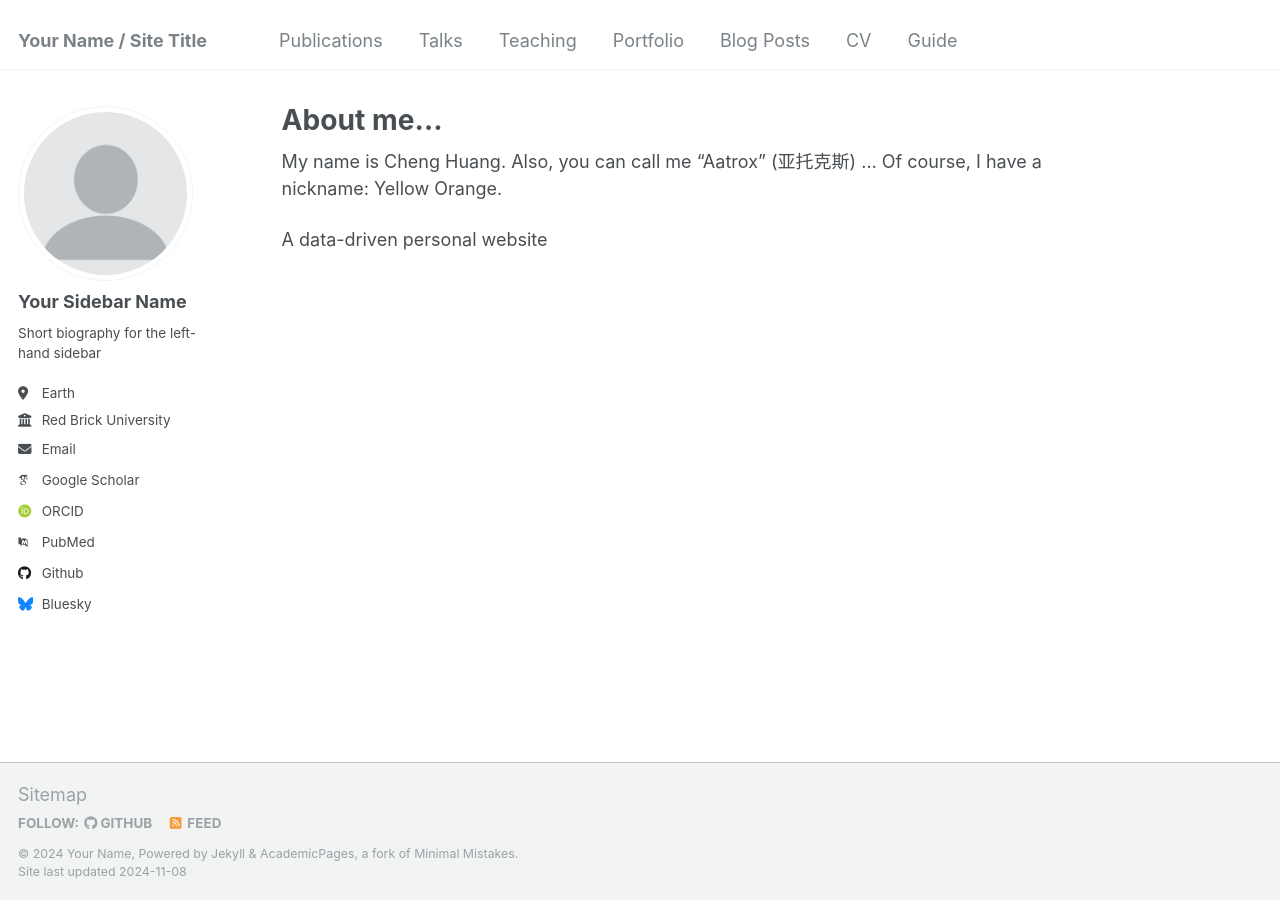
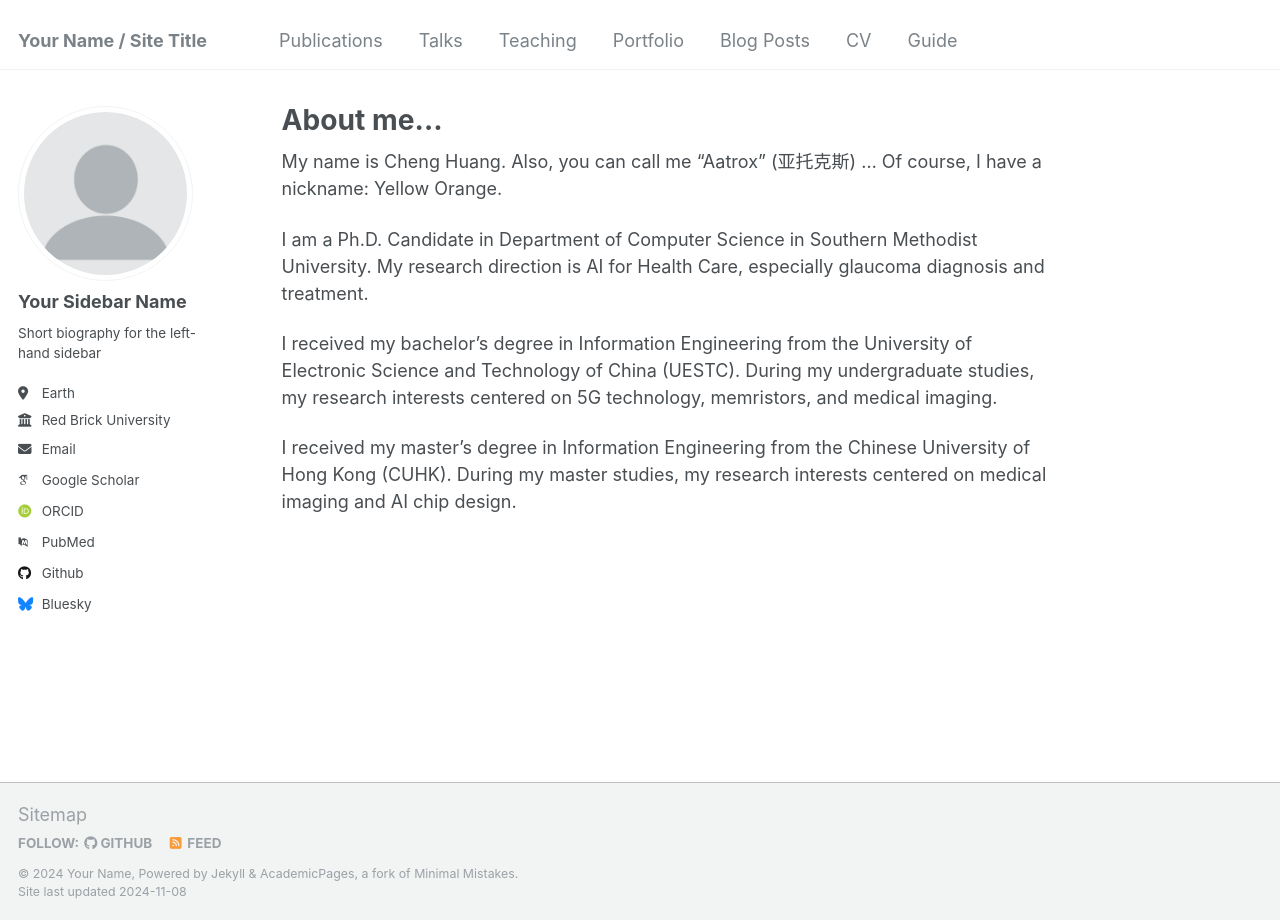
Before and after one commit to CH-YellowOrange/Aatrox-Cheng.github.io, a Jekyll site: the page built from _pages/about.md, in a window 1280 px wide. Built offline with Jekyll 4.4.1, drawn with Linux system fonts in a browser that asks for light colours; some web fonts are replaced.

Commit message:
Update about.md

```diff
--- a/_pages/about.md
+++ b/_pages/about.md
@@ -9,4 +9,8 @@ redirect_from:
 
 My name is Cheng Huang. Also, you can call me "Aatrox" (亚托克斯) ... Of course, I have a nickname: Yellow Orange.
 
-A data-driven personal website
+I am a Ph.D. Candidate in Department of Computer Science in Southern Methodist University. My research direction is AI for Health Care, especially glaucoma diagnosis and treatment.
+
+I received my bachelor’s degree in Information Engineering from the University of Electronic Science and Technology of China (UESTC). During my undergraduate studies, my research interests centered on 5G technology, memristors, and medical imaging.
+
+I received my master’s degree in Information Engineering from the Chinese University of Hong Kong (CUHK). During my master studies, my research interests centered on medical imaging and AI chip design.
```
